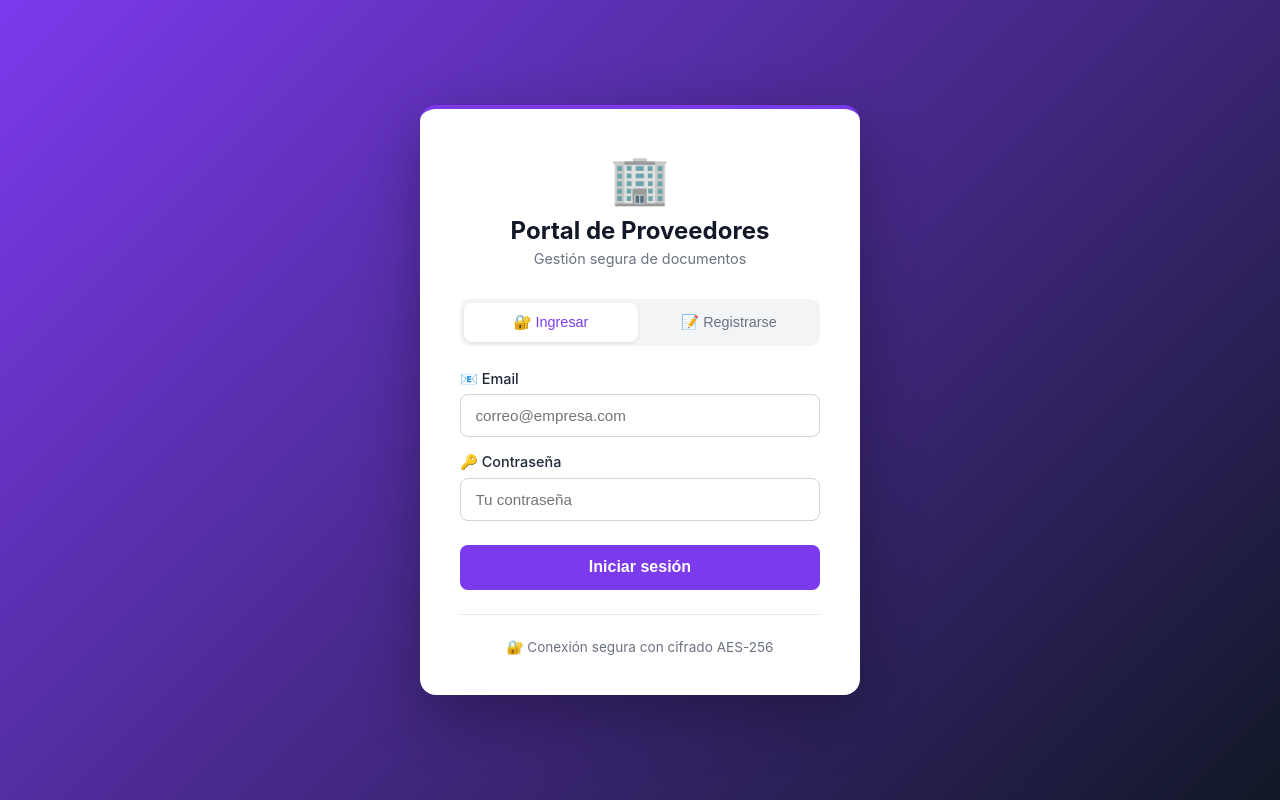
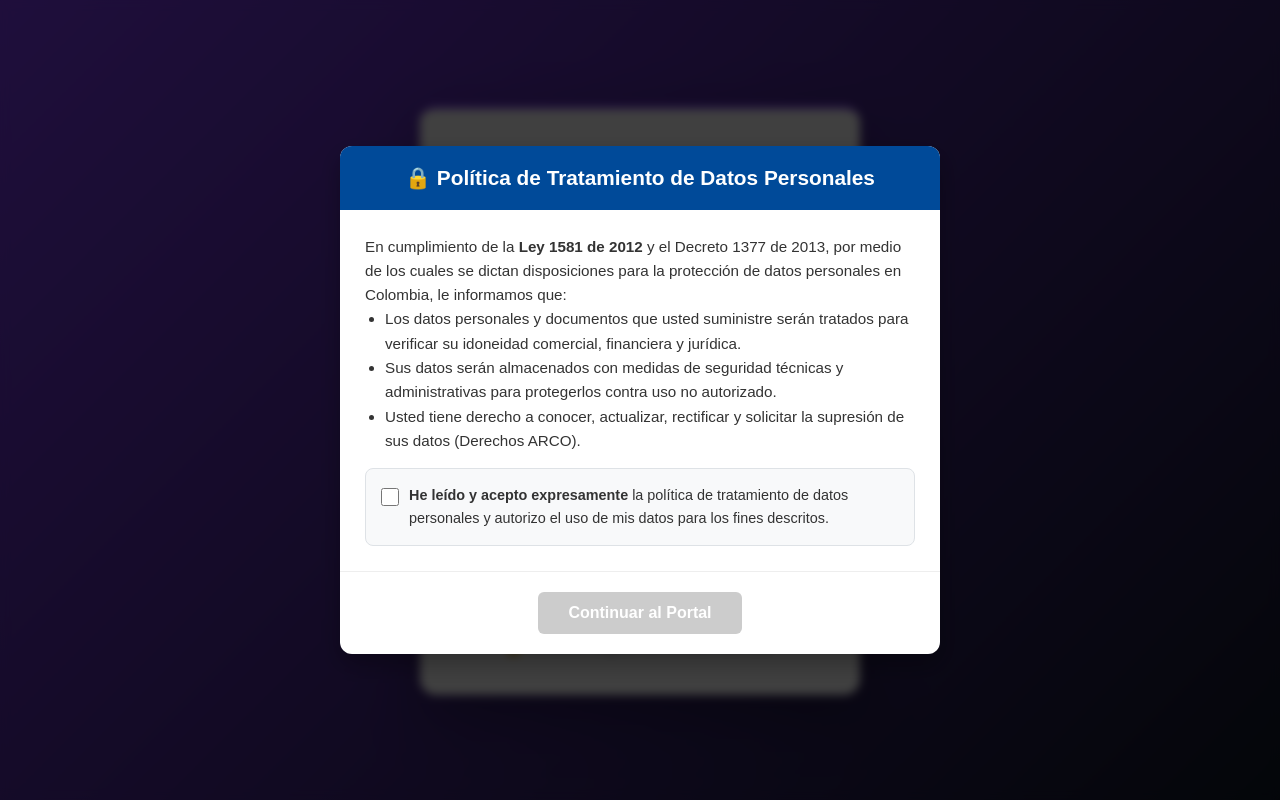
Before and after one commit to jorgeemonsalvea-commits/Gestion-de-Proveedores, a website: page public/index.html in a window 1280 px wide. Drawn offline with Linux system fonts and the light colour scheme.

Commit message:
ABEAS DataCO

```diff
--- a/public/index.html
+++ b/public/index.html
@@ -5,6 +5,133 @@
   <meta name="viewport" content="width=device-width, initial-scale=1.0">
   <title>Portal de Proveedores</title>
   <link rel="stylesheet" href="style.css">
+  <style>
+
+    .hd-modal-overlay {
+        position: fixed; top: 0; left: 0; width: 100%; height: 100%;
+        background-color: rgba(0, 0, 0, 0.75);
+        display: flex; justify-content: center; align-items: center;
+        z-index: 99999; backdrop-filter: blur(5px);
+    }
+    .hd-modal-content {
+        background-color: #ffffff; width: 90%; max-width: 600px;
+        border-radius: 12px; box-shadow: 0 10px 25px rgba(0, 0, 0, 0.3);
+        display: flex; flex-direction: column; max-height: 85vh; overflow: hidden;
+        animation: hd-fadeIn 0.3s ease-out; font-family: Arial, sans-serif;
+    }
+    @keyframes hd-fadeIn {
+        from { opacity: 0; transform: translateY(-20px); }
+        to { opacity: 1; transform: translateY(0); }
+    }
+    .hd-modal-header {
+        background-color: #004a99; color: white; padding: 20px; text-align: center;
+    }
+    .hd-modal-header h2 { margin: 0; font-size: 1.3rem; }
+    .hd-modal-body {
+        padding: 25px; overflow-y: auto; font-size: 0.95rem; line-height: 1.6; color: #333;
+    }
+    .hd-modal-body ul { padding-left: 20px; margin-bottom: 15px; }
+    .hd-checkbox-container {
+        background-color: #f8f9fa; padding: 15px; border-radius: 8px;
+        border: 1px solid #dee2e6; margin-top: 15px;
+        display: flex; align-items: flex-start; gap: 10px;
+    }
+    .hd-checkbox-container input[type="checkbox"] {
+        margin-top: 4px; width: 18px; height: 18px; cursor: pointer; flex-shrink: 0;
+    }
+    .hd-checkbox-container label { font-size: 0.9rem; cursor: pointer; }
+    .hd-modal-footer { padding: 20px; border-top: 1px solid #eee; text-align: center; }
+    .hd-btn-primary {
+        background-color: #28a745; color: white; border: none;
+        padding: 12px 30px; font-size: 1rem; font-weight: bold;
+        border-radius: 6px; cursor: pointer; transition: background-color 0.2s;
+    }
+    .hd-btn-primary:hover:not(:disabled) { background-color: #218838; }
+    .hd-btn-primary:disabled { background-color: #cccccc; cursor: not-allowed; }
+    .hd-hidden { display: none !important; }
+</style>
+
+<!-- 2. ESTRUCTURA HTML DEL MODAL -->
+<div id="hd-modal" class="hd-modal-overlay">
+    <div class="hd-modal-content">
+        <div class="hd-modal-header">
+            <h2>🔒 Política de Tratamiento de Datos Personales</h2>
+        </div>
+        <div class="hd-modal-body">
+            <p>En cumplimiento de la <strong>Ley 1581 de 2012</strong> y el Decreto 1377 de 2013, por medio de los cuales se dictan disposiciones para la protección de datos personales en Colombia, le informamos que:</p>
+            <ul>
+                <li>Los datos personales y documentos que usted suministre serán tratados para verificar su idoneidad comercial, financiera y jurídica.</li>
+                <li>Sus datos serán almacenados con medidas de seguridad técnicas y administrativas para protegerlos contra uso no autorizado.</li>
+                <li>Usted tiene derecho a conocer, actualizar, rectificar y solicitar la supresión de sus datos (Derechos ARCO).</li>
+            </ul>
+            <div class="hd-checkbox-container">
+                <input type="checkbox" id="hd-checkbox">
+                <label for="hd-checkbox">
+                    <strong>He leído y acepto expresamente</strong> la política de tratamiento de datos personales y autorizo el uso de mis datos para los fines descritos.
+                </label>
+            </div>
+        </div>
+        <div class="hd-modal-footer">
+            <button id="hd-btn-accept" class="hd-btn-primary" disabled>Continuar al Portal</button>
+        </div>
+    </div>
+</div>
+
+<!-- 3. LÓGICA JAVASCRIPT -->
+<script>
+    document.addEventListener('DOMContentLoaded', () => {
+        const modal = document.getElementById('hd-modal');
+        const checkbox = document.getElementById('hd-checkbox');
+        const btnAccept = document.getElementById('hd-btn-accept');
+
+        // 1. Revisar si ya aceptó previamente en este navegador
+        const hasAccepted = localStorage.getItem('hd_habeasDataAccepted');
+
+        if (hasAccepted === 'true') {
+            modal.classList.add('hd-hidden'); // Ocultar modal
+        } else {
+            document.body.style.overflow = 'hidden'; // Bloquear scroll del fondo
+        }
+
+        // 2. Habilitar botón solo si marca el checkbox
+        checkbox.addEventListener('change', () => {
+            btnAccept.disabled = !checkbox.checked;
+        });
+
+        // 3. Acción al hacer clic en "Continuar"
+        btnAccept.addEventListener('click', () => {
+            if (checkbox.checked) {
+                const acceptedAt = new Date().toISOString();
+
+                // Guardar en el navegador
+                localStorage.setItem('hd_habeasDataAccepted', 'true');
+                localStorage.setItem('hd_habeasDataAcceptedAt', acceptedAt);
+
+                // INYECCIÓN AUTOMÁTICA PARA EL BACKEND:
+                // Busca el formulario de login/registro en tu página y le añade campos ocultos
+                // para que cuando el usuario haga submit, tu backend reciba la aceptación.
+                const mainForm = document.querySelector('form');
+                if (mainForm) {
+                    const inputAccepted = document.createElement('input');
+                    inputAccepted.type = 'hidden';
+                    inputAccepted.name = 'habeas_data_accepted';
+                    inputAccepted.value = 'true';
+                    mainForm.appendChild(inputAccepted);
+
+                    const inputDate = document.createElement('input');
+                    inputDate.type = 'hidden';
+                    inputDate.name = 'habeas_data_accepted_at';
+                    inputDate.value = acceptedAt;
+                    mainForm.appendChild(inputDate);
+                }
+
+                // Ocultar modal y desbloquear pantalla
+                modal.classList.add('hd-hidden');
+                document.body.style.overflow = 'auto';
+            }
+        });
+    });
+</script>
   <style>
     .login-wrapper {
       min-height: 100vh;
```
Also changed, not shown: server.js (+34 -0 lines).
